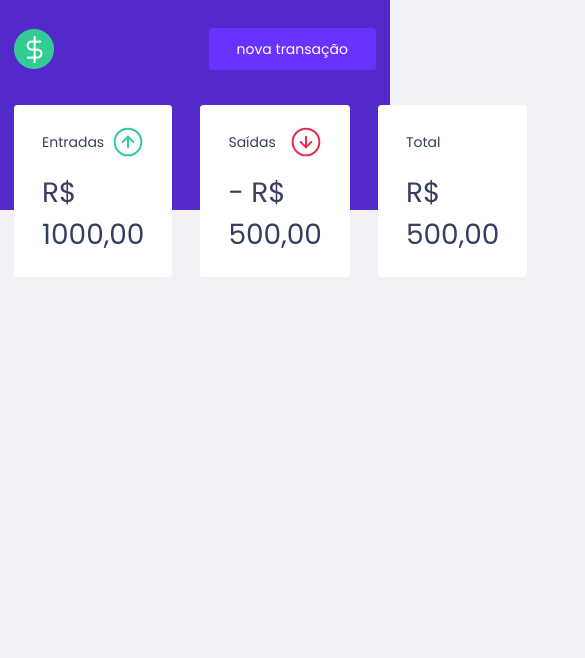
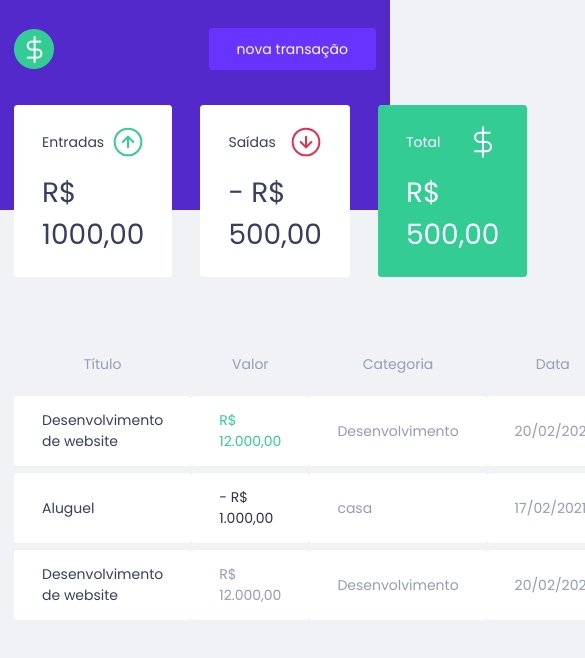
Before and after one commit to PetersonFonsec/dtMoney, a React (Create React App) app: page / in a window 390 px wide. Shown: the top 658 px of the page, 585 px wide, since content can reach past the window. Built offline with nearby package versions, Linux system fonts and the light colour scheme.

Commit message:
feat: criado componente tableTransaction

```diff
--- a/src/components/Dashboard/index.tsx
+++ b/src/components/Dashboard/index.tsx
@@ -1,10 +1,12 @@
 import { Summary } from "../Summary";
+import { TransactionTable } from "../TransactionTable";
 import { Main } from "./styled";
 
 export function Dashboard() {
   return (
     <Main>
       <Summary />
+      <TransactionTable />
     </Main>
   );
 }
--- a/src/components/Summary/index.tsx
+++ b/src/components/Summary/index.tsx
@@ -20,7 +20,7 @@
         </header>
         <strong>- R$ 500,00</strong>
       </div>
-      <div>
+      <div className="Highlight">
         <header>
           <p>Total</p>
           <img src={total} alt="Total" />
--- a/src/components/Summary/styled.ts
+++ b/src/components/Summary/styled.ts
@@ -25,5 +25,10 @@
       font-weight: normal;
       line-height: 3rem;
     }
+
+    &.Highlight {
+      background: var(--green);
+      color: var(--shape);
+    }
   }
 `;
--- /dev/null
+++ b/src/components/TransactionTable/index.tsx
@@ -0,0 +1,38 @@
+import { Container } from "./styles";
+export function TransactionTable() {
+  return (
+    <Container>
+      <table>
+        <thead>
+          <tr>
+            <th>Título</th>
+            <th>Valor</th>
+            <th>Categoria</th>
+            <th>Data</th>
+          </tr>
+        </thead>
+
+        <tbody>
+          <tr>
+            <td>Desenvolvimento de website</td>
+            <td className="deposit">R$ 12.000,00</td>
+            <td>Desenvolvimento</td>
+            <td>20/02/2021</td>
+          </tr>
+          <tr>
+            <td>Aluguel</td>
+            <td className="withdraw"> - R$ 1.000,00</td>
+            <td>casa</td>
+            <td>17/02/2021</td>
+          </tr>
+          <tr>
+            <td>Desenvolvimento de website</td>
+            <td>R$ 12.000,00</td>
+            <td>Desenvolvimento</td>
+            <td>20/02/2021</td>
+          </tr>
+        </tbody>
+      </table>
+    </Container>
+  );
+}
--- /dev/null
+++ b/src/components/TransactionTable/styles.ts
@@ -0,0 +1,40 @@
+import styled from "styled-components";
+
+export const Container = styled.div`
+  width: 100%;
+  max-width: 1120px;
+  margin: 0 auto;
+
+  table {
+    border-spacing: 0 0.5rem;
+    margin-top: 4rem;
+    width: 100%;
+
+    th {
+      color: var(--text-body);
+      font-weight: 400;
+      padding: 1rem 2rem;
+      line-height: 1.5rem;
+    }
+
+    td {
+      padding: 1rem 2rem;
+      border: 0;
+      background: var(--shape);
+      color: var(--text-body);
+      border-radius: 0.25rem;
+
+      &:first-child {
+        color: var(--text-title);
+      }
+
+      &.deposit {
+        color: var(--green);
+      }
+
+      &.withdraw {
+        color: var(--red);
+      }
+    }
+  }
+`;
--- a/src/style/global.ts
+++ b/src/style/global.ts
@@ -5,6 +5,7 @@
     --background: #f0f2f5;
     --red: #352e4d;
     --blue: #5429cc;
+    --green: #33cc95;
     --blue-light: #6933ff;
     --text-title: #363f5f;
     --text-body: #969cb3;
```
